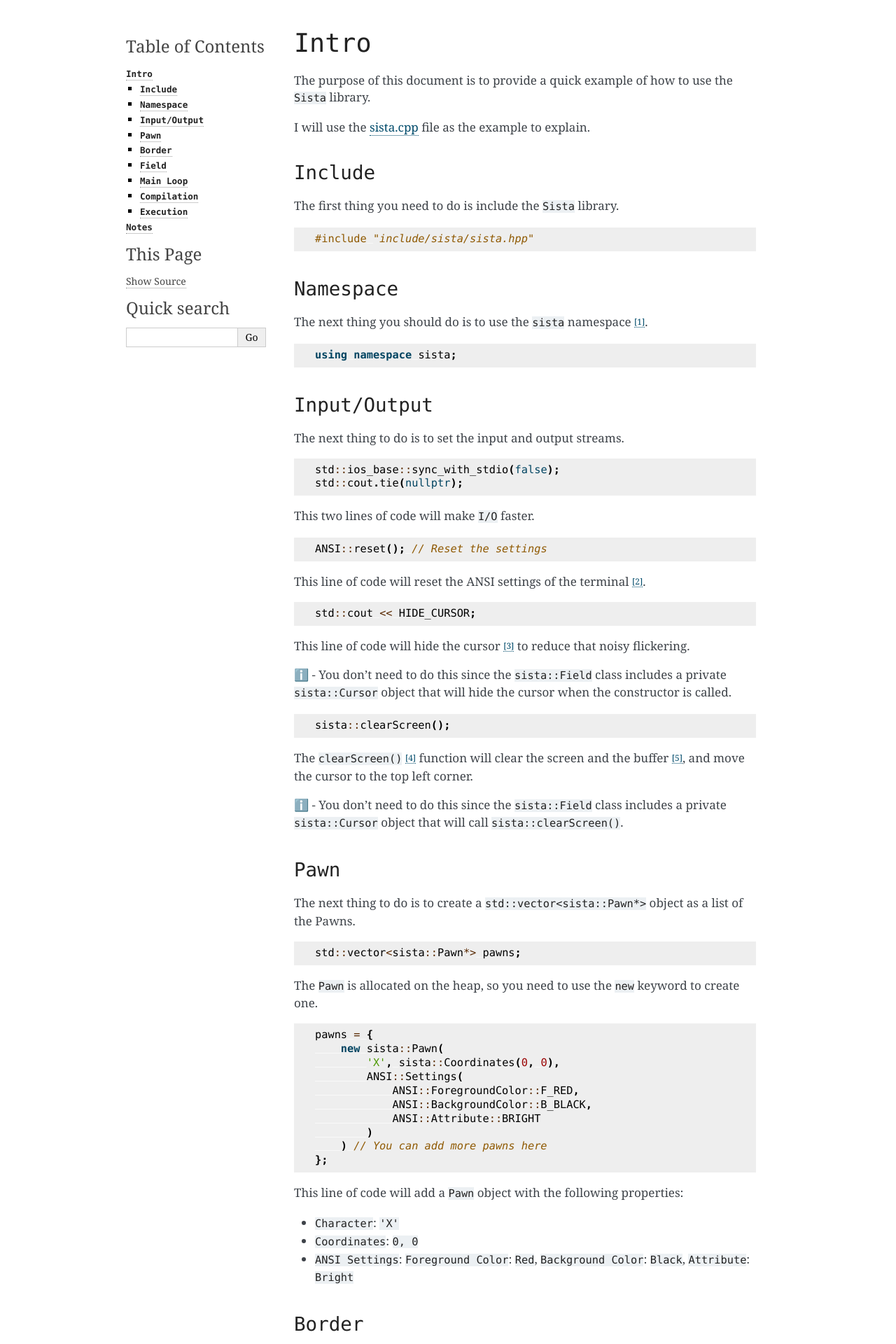
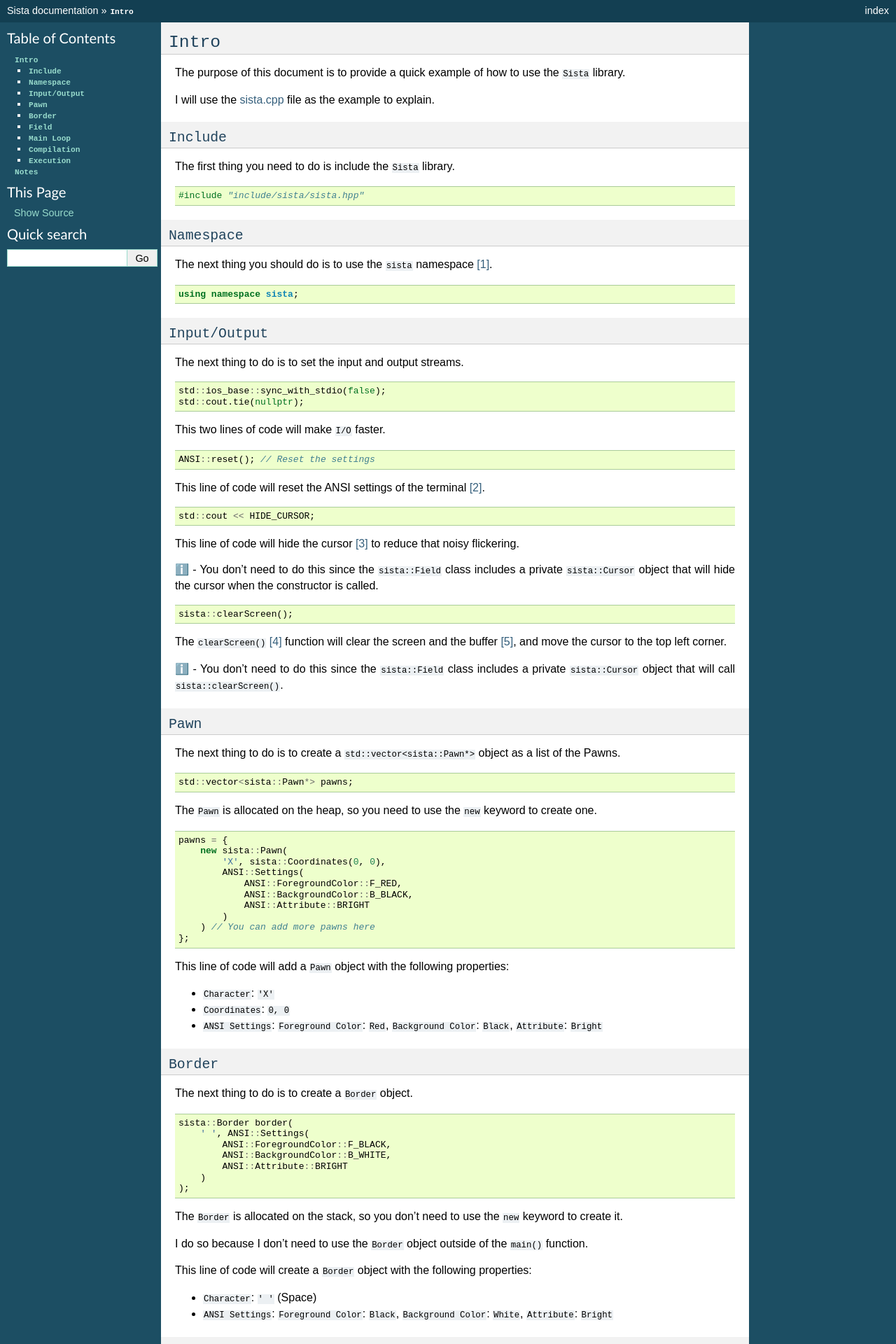
Before and after one commit to FLAK-ZOSO/Sista, a Sphinx documentation site: the page built from docs/intro.rst, in a window 1280 px wide. Shown: the top 1920 px of the page at 70% size. Built offline with Sphinx 7.4.7, drawn with Linux system fonts in a browser that asks for light colours; some of the changed text lies outside the part shown.

Commit message:
Change Sphinx theme to classic

```diff
--- a/docs/conf.py
+++ b/docs/conf.py
@@ -53,4 +53,4 @@ exclude_patterns = []
 # The theme to use for HTML and HTML Help pages.  See the documentation for
 # a list of builtin themes.
 #
-# html_theme = "sphinx_rtd_theme"
+html_theme = "classic"
```
